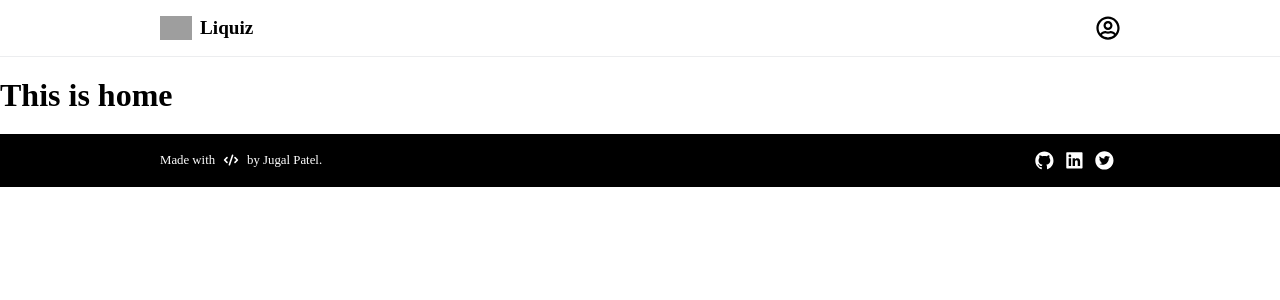
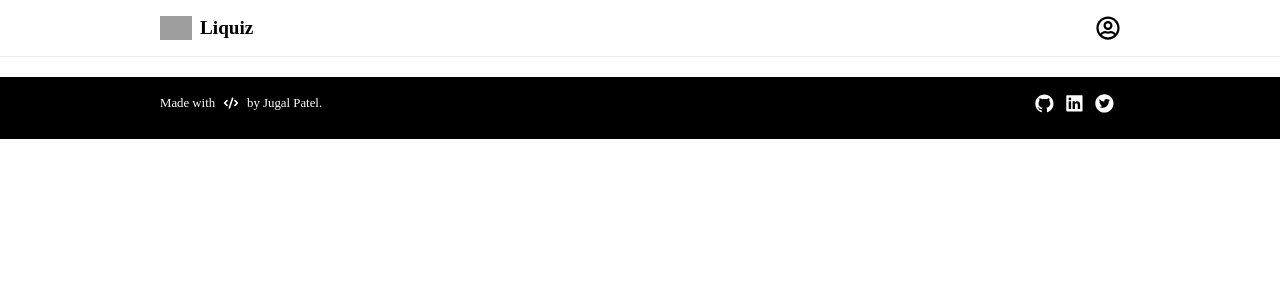
Before and after one commit to jugalkpatel/Quiz-App, a React (Create React App) app: page / in a window 1280 px wide. Shown: the top 300 px of the page. Built offline with nearby package versions, Linux system fonts and the light colour scheme; grey boxes are pictures that could not be loaded; a web font is replaced by a local one.

Commit message:
refactor: moved Navbar and Footer to Home page

```diff
--- a/src/App.tsx
+++ b/src/App.tsx
@@ -2,16 +2,13 @@ import GlobalStyle from "./styles/global.styles";
 import { MainContainer } from "./styles/global.styles";
 
 import { AppRoutes } from "./AppRoutes";
-import { Navbar, Footer } from "./components/";
 
 function App() {
   return (
     <>
       <MainContainer>
         <GlobalStyle />
-        <Navbar />
         <AppRoutes />
-        <Footer />
       </MainContainer>
     </>
   );
--- a/src/pages/Home/Home.tsx
+++ b/src/pages/Home/Home.tsx
@@ -1,5 +1,11 @@
+import { Navbar, Footer } from "../../components/";
 function Home() {
-  return <h1>This is home</h1>;
+  return (
+    <>
+      <Navbar />
+      <Footer />
+    </>
+  );
 }
 
 export { Home };
```
